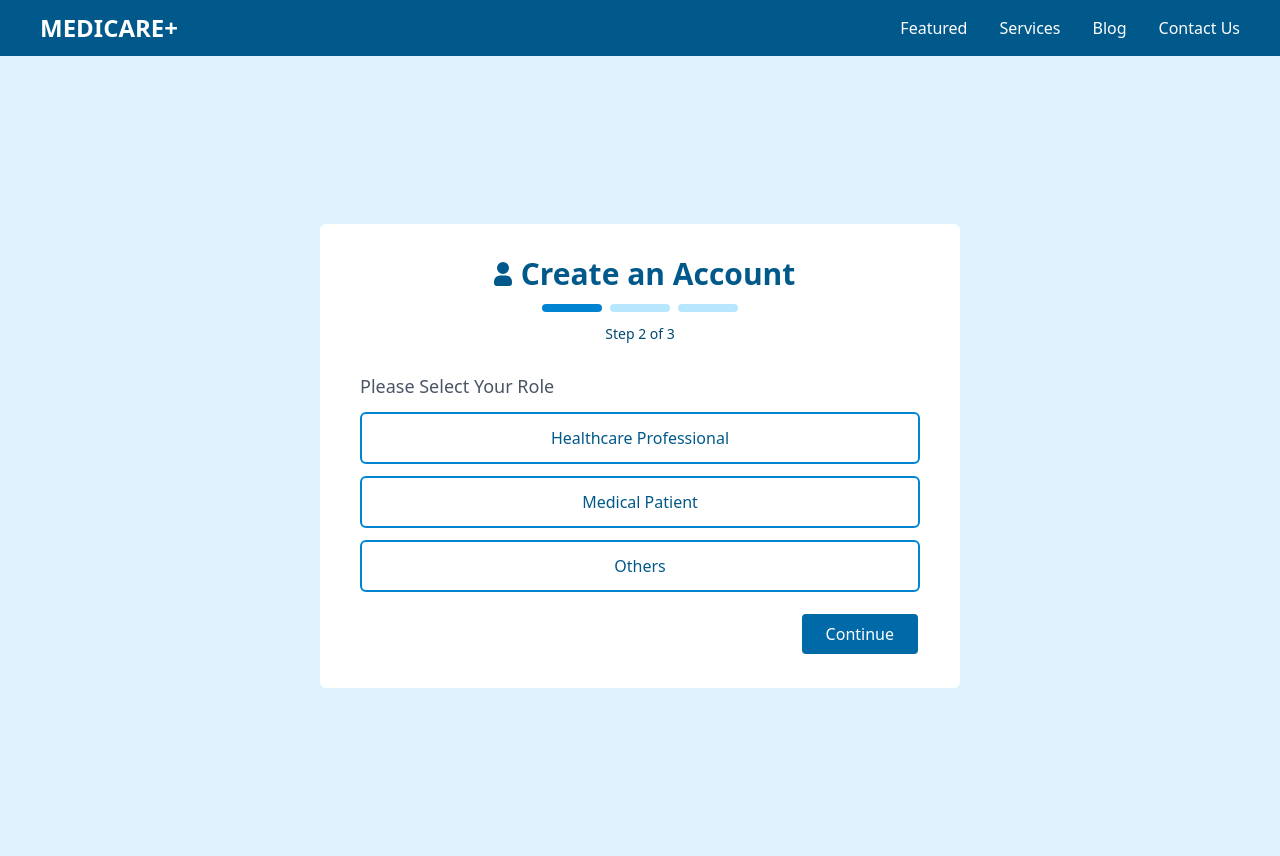
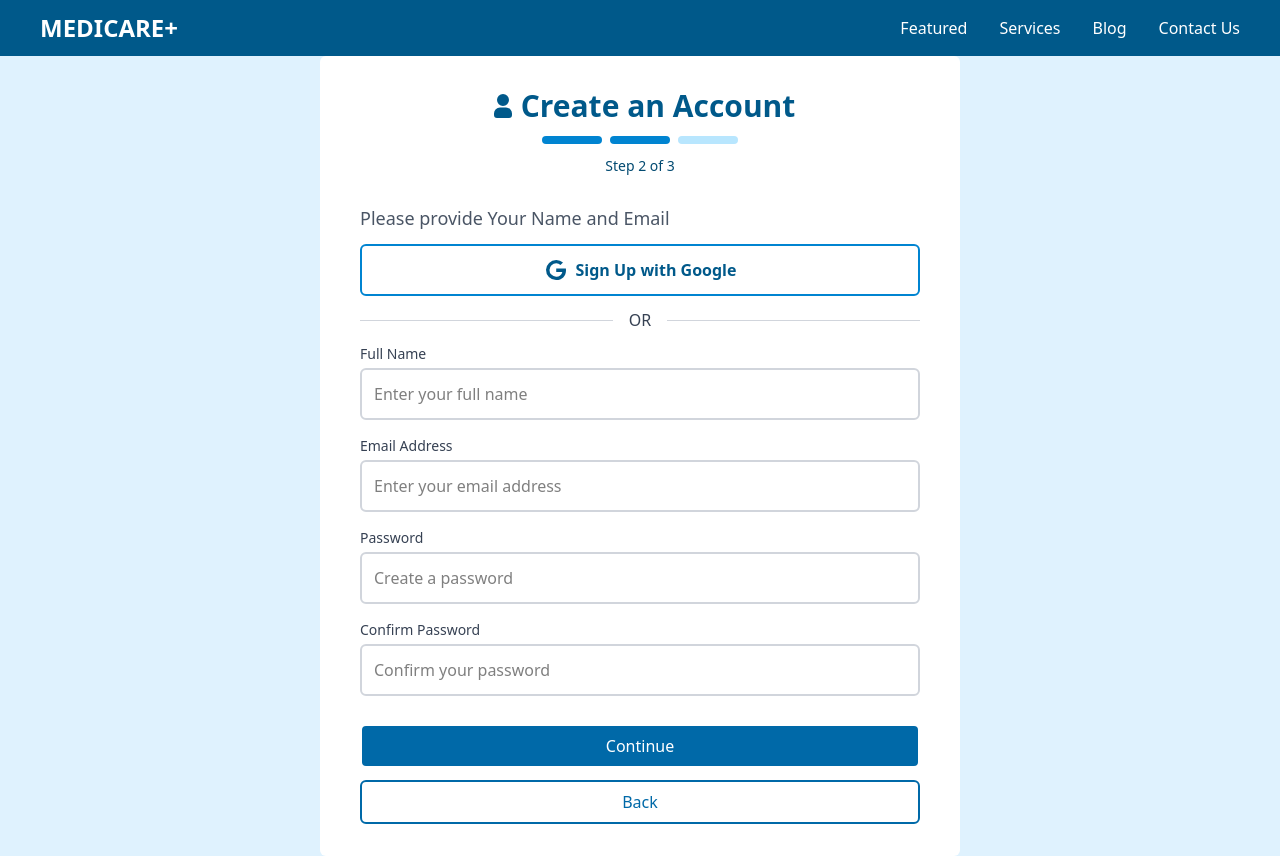
Before and after one commit to XuanGiaHanNguyen/MediCare-, a React (Vite) app in the folder frontend/: page /signup in a window 1280 px wide. Built offline with nearby package versions, Linux system fonts and the light colour scheme.

Commit message:
second page created

```diff
--- a/frontend/src/App.jsx
+++ b/frontend/src/App.jsx
@@ -22,8 +22,6 @@ function App() {
         <Route path="/medprofile" element={<MedProf/>}/>
         <Route path="/patprofile" element={<Patient/>}/>
 
-
-
       </Routes>
     </BrowserRouter>
   )
--- a/frontend/src/assets/icon.jsx
+++ b/frontend/src/assets/icon.jsx
@@ -3,3 +3,9 @@ export const UserIcon = (
   <path fill-rule="evenodd" d="M12 4a4 4 0 1 0 0 8 4 4 0 0 0 0-8Zm-2 9a4 4 0 0 0-4 4v1a2 2 0 0 0 2 2h8a2 2 0 0 0 2-2v-1a4 4 0 0 0-4-4h-4Z" clip-rule="evenodd"/>
 </svg>
 )
+
+export const GoogleIcon = (
+  <svg class="w-6 h-6 text-sky-800 dark:text-white" aria-hidden="true" xmlns="http://www.w3.org/2000/svg" width="24" height="24" fill="currentColor" viewBox="0 0 24 24">
+    <path fill-rule="evenodd" d="M12.037 21.998a10.313 10.313 0 0 1-7.168-3.049 9.888 9.888 0 0 1-2.868-7.118 9.947 9.947 0 0 1 3.064-6.949A10.37 10.37 0 0 1 12.212 2h.176a9.935 9.935 0 0 1 6.614 2.564L16.457 6.88a6.187 6.187 0 0 0-4.131-1.566 6.9 6.9 0 0 0-4.794 1.913 6.618 6.618 0 0 0-2.045 4.657 6.608 6.608 0 0 0 1.882 4.723 6.891 6.891 0 0 0 4.725 2.07h.143c1.41.072 2.8-.354 3.917-1.2a5.77 5.77 0 0 0 2.172-3.41l.043-.117H12.22v-3.41h9.678c.075.617.109 1.238.1 1.859-.099 5.741-4.017 9.6-9.746 9.6l-.215-.002Z" clip-rule="evenodd"/>
+  </svg>
+)
--- a/frontend/src/pages/AuthSteps/SignUp.jsx
+++ b/frontend/src/pages/AuthSteps/SignUp.jsx
@@ -1,12 +1,27 @@
 import { useState } from "react";
-import { UserIcon } from "../../assets/icon"
+import { UserIcon, GoogleIcon } from "../../assets/icon"
 import { Link } from "react-router-dom";
 
-function SignUp (){
-    const [selectedRole, setSelectedRole] = useState("");
+function SignUp() {
 
-    const handleRoleSelect = (role) => {
-        setSelectedRole(role);
+    const [formData, setFormData] = useState({
+        fullName: "",
+        email: "",
+        password: "",
+        confirmPassword: ""
+    });
+
+    const handleInputChange = (e) => {
+        const { name, value } = e.target;
+        setFormData(prev => ({
+            ...prev,
+            [name]: value
+        }));
+    };
+
+    const handleSubmit = () => {
+        // Handle form submission logic here
+        console.log("Form submitted:", formData);
     };
 
     const getRoleButtonClass = (role) => {
@@ -19,42 +34,101 @@ function SignUp (){
     return(
         <div className="w-full h-screen bg-sky-100 flex items-center justify-center">
             <div className="bg-white p-5 rounded-md flex flex-col items-center w-1/2 gap-3 py-8 px-10">
-                <h1 className="text-3xl text-sky-800 font-semibold flex flex-row"><span>{UserIcon}</span>Create an Account </h1>
+                <h1 className="text-3xl text-sky-800 font-semibold flex flex-row items-center">
+                    <span>{UserIcon}</span>Create an Account
+                </h1>
                 <div className="flex items-center justify-center space-x-2">
                     <div className="w-15 h-2 bg-sky-600 rounded-full"></div>
-                    <div className="w-15 h-2 bg-sky-200 rounded-full"></div>
+                    <div className="w-15 h-2 bg-sky-600 rounded-full"></div>
                     <div className="w-15 h-2 bg-sky-200 rounded-full"></div>
                 </div>
                 <p className="text-sm text-sky-900 mb-4">Step 2 of 3</p>
-                <h2 className="text-lg font-medium flex w-full text-gray-600">Please Select Your Role</h2>
+                <h2 className="text-lg font-medium flex w-full text-gray-600">Please provide Your Name and Email</h2>
 
-                <div
-                    className={getRoleButtonClass("healthcare")}
-                    onClick={() => handleRoleSelect("healthcare")}
+                <button
+                    className="border-2 border-sky-600 text-sky-800 font-semibold w-full flex text-center justify-center py-3 rounded-md cursor-pointer hover:bg-sky-50"
+                    type="button"
                 >
-                    Healthcare Professional
+                    <span className="pr-2">{GoogleIcon}</span> Sign Up with Google
+                </button>
+
+                <div className="flex items-center justify-center w-full">
+                    <div className="flex-1 h-px bg-gray-300"></div>
+                    <span className="px-4 text-gray-700 font-medium">OR</span>
+                    <div className="flex-1 h-px bg-gray-300"></div>
                 </div>
 
-                <div
-                    className={getRoleButtonClass("patient")}
-                    onClick={() => handleRoleSelect("patient")}
-                >
-                    Medical Patient
+                <div className="w-full space-y-4">
+                    <div>
+                        <label htmlFor="fullName" className="block text-sm font-medium text-gray-700 mb-1">
+                            Full Name
+                        </label>
+                        <input
+                            type="text"
+                            id="fullName"
+                            name="fullName"
+                            value={formData.fullName}
+                            onChange={handleInputChange}
+                            className="w-full px-3 py-3 border-2 border-gray-300 rounded-md focus:outline-none focus:border-sky-600 focus:ring-1 focus:ring-sky-600"
+                            placeholder="Enter your full name"
+                        />
+                    </div>
+
+                    <div>
+                        <label htmlFor="email" className="block text-sm font-medium text-gray-700 mb-1">
+                            Email Address
+                        </label>
+                        <input
+                            type="email"
+                            id="email"
+                            name="email"
+                            value={formData.email}
+                            onChange={handleInputChange}
+                            className="w-full px-3 py-3 border-2 border-gray-300 rounded-md focus:outline-none focus:border-sky-600 focus:ring-1 focus:ring-sky-600"
+                            placeholder="Enter your email address"
+                        />
+                    </div>
+
+                    <div>
+                        <label htmlFor="password" className="block text-sm font-medium text-gray-700 mb-1">
+                            Password
+                        </label>
+                        <input
+                            type="password"
+                            id="password"
+                            name="password"
+                            value={formData.password}
+                            onChange={handleInputChange}
+                            className="w-full px-3 py-3 border-2 border-gray-300 rounded-md focus:outline-none focus:border-sky-600 focus:ring-1 focus:ring-sky-600"
+                            placeholder="Create a password"
+                        />
+                    </div>
+
+                    <div>
+                        <label htmlFor="confirmPassword" className="block text-sm font-medium text-gray-700 mb-1">
+                            Confirm Password
+                        </label>
+                        <input
+                            type="password"
+                            id="confirmPassword"
+                            name="confirmPassword"
+                            value={formData.confirmPassword}
+                            onChange={handleInputChange}
+                            className="w-full px-3 py-3 border-2 border-gray-300 rounded-md focus:outline-none focus:border-sky-600 focus:ring-1 focus:ring-sky-600"
+                            placeholder="Confirm your password"
+                        />
+                    </div>
                 </div>
 
-                <div
-                    className={getRoleButtonClass("others")}
-                    onClick={() => handleRoleSelect("others")}
+                <button
+                    onClick={handleSubmit}
+                    className="border-2 w-full flex text-center items-center px-6 py-2 rounded-md font-medium text-white bg-sky-700 cursor-pointer hover:bg-sky-800 mt-4"
                 >
-                    Others
-                </div>
-
-                <div className="flex w-full justify-end pt-2">
-                    <Link  className="border-2 px-6 py-2 rounded-md font-medium text-white bg-sky-700 cursor-pointer">
-                        Continue
-                    </Link >
-                </div>
-
+                    <p className="text-center w-full">Continue</p>
+                </button>
+                <button className="border-2 w-full flex text-center items-center px-6 py-2 rounded-md font-medium text-sky-700 border-sky-700 cursor-pointer hover:bg-sky-50">
+                    <p className="text-center w-full">Back</p>
+                </button>
             </div>
         </div>
     )
--- a/frontend/src/pages/Landing.jsx
+++ b/frontend/src/pages/Landing.jsx
@@ -6,6 +6,7 @@ import {
   Star
 } from 'lucide-react';
 import { useState, useEffect } from 'react';
+import { useNavigate } from 'react-router-dom';
 
 const FeatureCard = ({ icon: Icon, title, description, features, index }) => {
   const [isVisible, setIsVisible] = useState(false);
@@ -116,6 +117,8 @@ function Landing () {
       email: '',
       facilityType: ''
     });
+
+    const navigate = useNavigate()
 
     const [heroVisible, setHeroVisible] = useState(false);
     const [formVisible, setFormVisible] = useState(false);
@@ -311,6 +314,7 @@ function Landing () {
                             <p className="text-sm text-gray-600">
                             Don't have an account?{" "}
                             <button
+                                onClick={(e) => navigate("/role")}
                                 type="button"
                                 className="text-sky-600 hover:text-sky-700 hover:underline font-medium transition-all duration-300 ease-out transform hover:scale-105"
                             >
```
